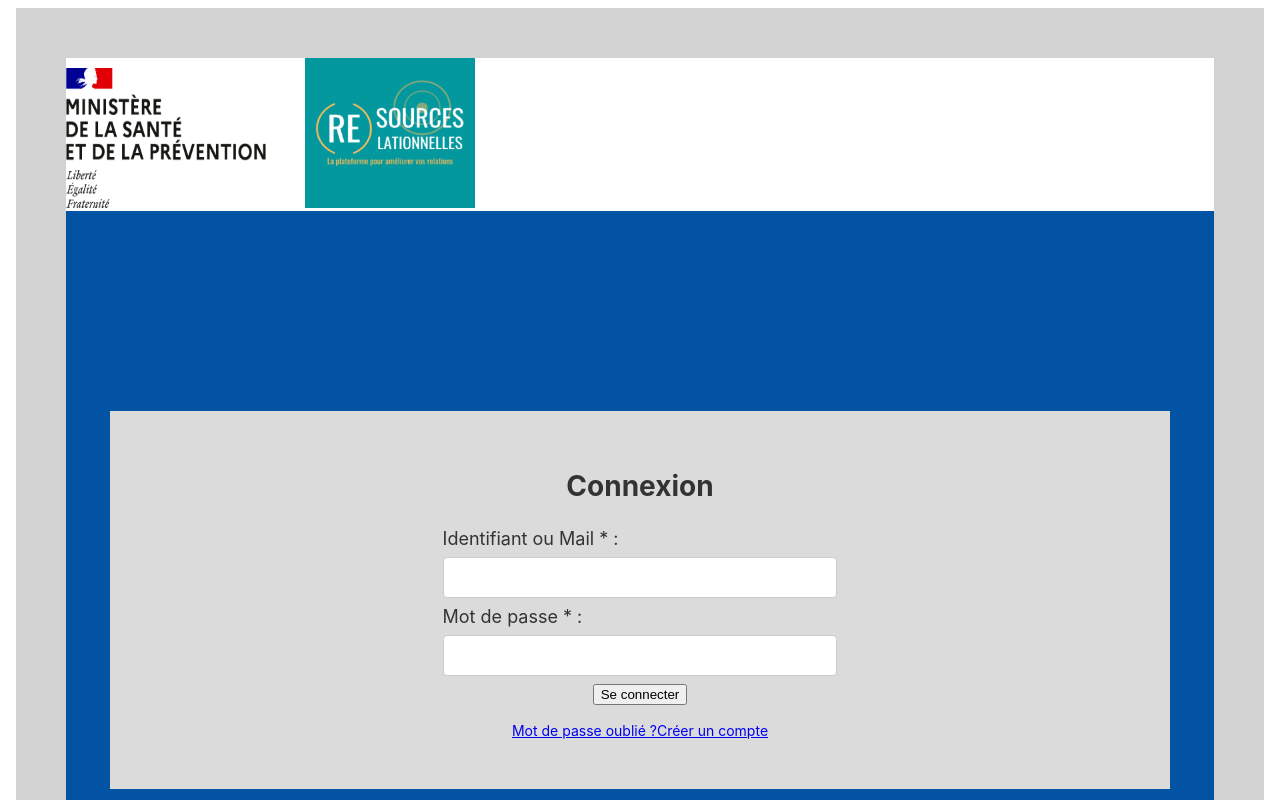
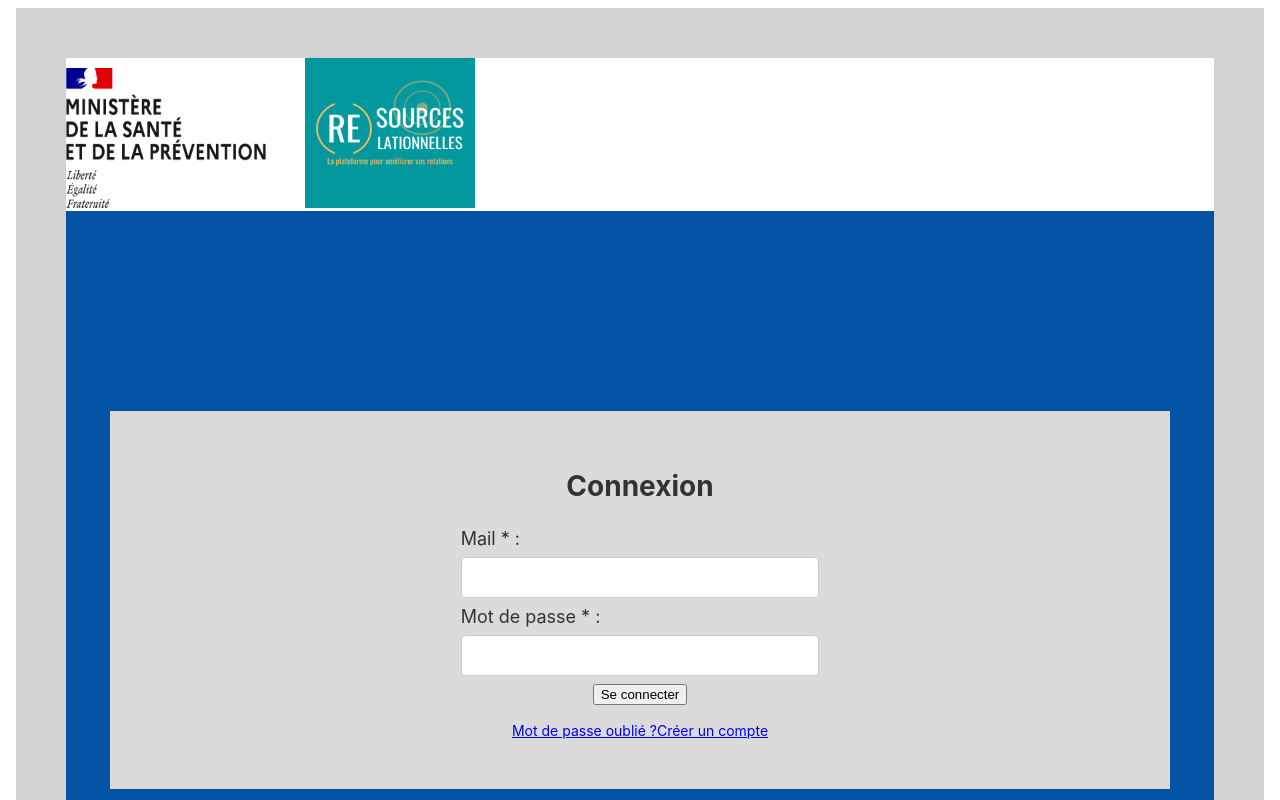
Before and after one commit to chocapiclecon/projet-cube-lot-2, an Angular app in the folder code/: page /connexion in a window 1280 px wide. Shown: the top 800 px of the page. Built offline with nearby package versions, Linux system fonts and the light colour scheme.

Commit message:
adjustment

```diff
--- a/code/src/app/connexion/connexion.component.html
+++ b/code/src/app/connexion/connexion.component.html
@@ -22,8 +22,8 @@
         <h1 for="title">Connexion</h1>
         <br>
         <div>
-          <label for="userName">Identifiant ou Mail * :</label>
-          <input type="text" formControlName="userName" id="userName" required>
+          <label for="mail">Mail * :</label>
+          <input type="email" formControlName="mail" id="mail" required>
           <br>
           <label for="mdp">Mot de passe * :</label>
           <input type="password" formControlName="mdp" id="mdp" required>
--- a/code/src/app/connexion/connexion.component.ts
+++ b/code/src/app/connexion/connexion.component.ts
@@ -10,7 +10,7 @@ import { Router } from '@angular/router';
 export class ConnexionComponent {
 
   loginForm = this.formBuilder.group({
-    userName: '',
+    mail: '',
     mdp: ''
   });
 
--- a/code/src/app/forget-password/forget-password.component.css
+++ b/code/src/app/forget-password/forget-password.component.css
@@ -67,3 +67,7 @@ font-size: large;
   background-color: #0253A3;
   padding-bottom: 100px;
 }
+.greyContent {
+  background-color: rgb(210, 210, 210);
+  padding: 50px;
+}
--- a/code/src/app/forget-password/forget-password.component.html
+++ b/code/src/app/forget-password/forget-password.component.html
@@ -21,17 +21,17 @@
         <h1 for="title">Mot de passe oublié ?</h1>
         <br>
         <div>
-          <label for="userName">Saisir votre Mail : </label>
-          <input type="text" formControlName="userName" id="userName" required>
+          <label for="mail">Saisir votre Mail : </label>
+          <input type="email" formControlName="mail" id="mail" required>
           <br>
-          <label for="userName">Saisir votre date de naissance : </label>
+          <label for="datenaiss">Saisir votre date de naissance : </label>
           <input type="date" formControlName="dateNaissance" id="dateNaissance" required>
           <br>
-          <label for="userName">Saisir votre nouveau mot de passe : </label>
+          <label for="mdp">Saisir votre nouveau mot de passe : </label>
           <input type="password" formControlName="mdp" id="mdp" required>
           <br>
-          <label for="userName">Confirmer le nouveau mot de passe : </label>
-          <input type="password" formControlName="confirmMdp" id="confirmMdp" required>
+          <label for="mdp">Confirmer le nouveau mot de passe : </label>
+          <input type="password" formControlName="mdp" id="mdp" required>
           <br>
           <!-- <div>
             Mot de passe : <input type="password" name="mdp" [(ngModel)]=user.mdp required #mdp="ngModel">
--- a/code/src/app/forget-password/forget-password.component.ts
+++ b/code/src/app/forget-password/forget-password.component.ts
@@ -8,10 +8,9 @@ import { FormBuilder } from '@angular/forms';
 })
 export class ForgetPasswordComponent {
   forgetPasswordForm = this.formBuilder.group({
-    userName: '',
-    dateNaissance: '',
+    mail: '',
+    datenaiss: '',
     mdp: '',
-    confirmMdp: '',
   });
 
   constructor(
--- a/code/src/app/form-add-user/form-add-user.component.css
+++ b/code/src/app/form-add-user/form-add-user.component.css
@@ -51,7 +51,7 @@
     flex-direction: column;
     align-items: center;
   }
-  input[type='text'], input[type='email'], input[type='date'], input[type='password'], select {
+  input[type='text'], input[type='email'], input[type='date'], input[type='password'], input[type='number'], select {
 width: 100%;
 padding: 12px 20px;
 margin: 8px;
--- a/code/src/app/form-add-user/form-add-user.component.html
+++ b/code/src/app/form-add-user/form-add-user.component.html
@@ -25,16 +25,22 @@
                     Le nom est obligatoire
                 </div>
                 <div>
-                    Prenom : <input type="text" name="prenom" [(ngModel)]=user.prenom required #prenom="ngModel">
+                    Prénom : <input type="text" name="prenom" [(ngModel)]=user.prenom required #prenom="ngModel">
                 </div>
                 <div [hidden]="prenom.valid || prenom.pristine">
-                    Le prenom est obligatoire
+                    Le prénom est obligatoire
                 </div>
                 <div>
-                    Date de naissance : <input type="date" name="dateNaissance" [(ngModel)]=user.dateNaissance required #dateNaissance="ngModel">
+                    Date de naissance : <input type="date" name="datenaiss" [(ngModel)]=user.datenaiss required #datenaiss="ngModel">
                 </div>
-                <div [hidden]="dateNaissance.valid || dateNaissance.pristine">
+                <div [hidden]="datenaiss.valid || datenaiss.pristine">
                     La date de naissance est obligatoire
+                </div>
+                <div>
+                    Code postal: <input type="number" name="code_postal" [(ngModel)]=user.code_postal required #code_postal="ngModel">
+                </div>
+                <div [hidden]="code_postal.valid || code_postal.pristine">
+                    La code postal est obligatoire
                 </div>
                 <div>
                     Ville: <input type="text" name="ville" [(ngModel)]=user.ville required #ville="ngModel">
@@ -49,9 +55,9 @@
                     Le Email est obligatoire
                 </div>
                 <div>
-                    Nom d'utilisateur : <input type="text" name="userName" [(ngModel)]=user.userName required #userName="ngModel">
+                    Nom d'utilisateur : <input type="text" name="pseudo" [(ngModel)]=user.pseudo required #pseudo="ngModel">
                 </div>
-                <div [hidden]="userName.valid || userName.pristine">
+                <div [hidden]="pseudo.valid || pseudo.pristine">
                     Le nom d'utilisateur est obligatoire
                 </div>
                 <div>
@@ -61,12 +67,12 @@
                     Le mot de passe est obligatoire
                 </div>
                 <div>
-                    Confirmer le mot de passe : <input type="password" name="confirmMdp" [(ngModel)]=user.confirmMdp required #confirmMdp="ngModel">
+                    Confirmer le mot de passe : <input type="password" name="mdpConfirm">
                 </div>
-                <div [hidden]="confirmMdp.valid || confirmMdp.pristine">
+                <div [hidden]="mdp.valid || mdp.pristine">
                     La confirmation du mot de passe est obligatoire
                 </div>
-                <div style="text-align: center;">
+                <!-- <div style="text-align: center;">
                     <input type="checkbox" id="acceptCondition" name="acceptCondition" required>
                     J’accepte les conditions générales .......
                 </div>
@@ -74,7 +80,7 @@
                 <div style="text-align: center;">
                     <input type="checkbox" id="acceptMail" name="acceptMail">
                     J’accepte que le ministere ..... m’envoie des mails  .....
-                </div>
+                </div> -->
                 <br>
                 <div style="text-align: center">
                     <button [disabled]=!monForm.valid (click)="addUser(monForm)" routerLink="/connexion">
--- a/code/src/app/form-add-user/form-add-user.component.ts
+++ b/code/src/app/form-add-user/form-add-user.component.ts
@@ -12,11 +12,12 @@ export class FormAddUserComponent implements OnInit {
   addForm = this.formBuilder.group({
     nom: '',
     prenom: '',
-    dateNaissance: '',
+    datenaiss: '',
+    code_postal: '',
+    ville:'',
     mail: '',
-    userName: '',
+    pseudo: '',
     mdp: '',
-    confirmMdp: '',
     acceptCondition: false,
     acceptMail: false,
   });
```
Also changed, not shown: code/src/app/user.ts (+7 -4 lines).
